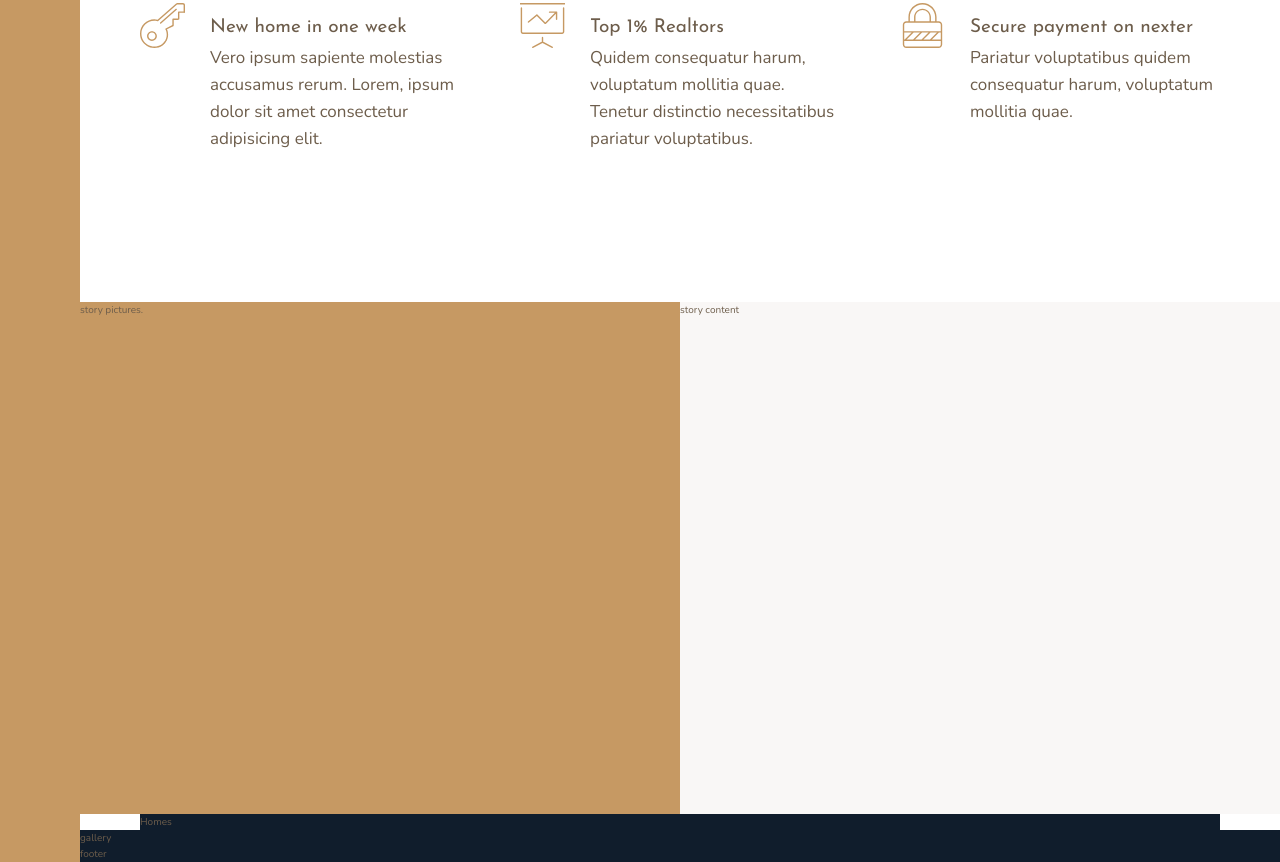
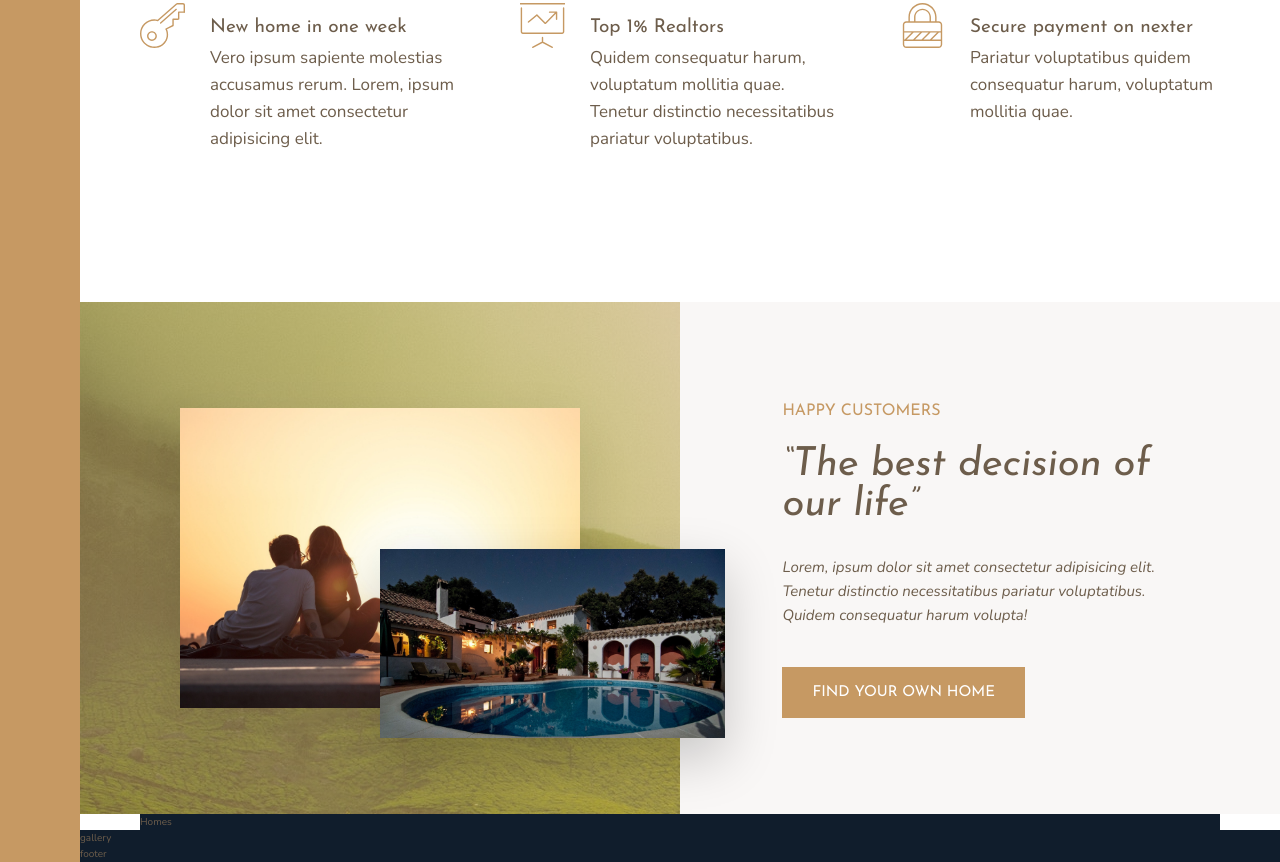
Before and after one commit to Edin93/Nexter, a website: page index.html in a window 1280 px wide. Shown: the part 976-1838 px from the top of the page. Drawn offline with nearby package versions, Linux system fonts and the light colour scheme.

Commit message:
Added the story section.

```diff
--- a/index.html
+++ b/index.html
@@ -85,11 +85,18 @@
     </section>
 
     <div class="story__pictures">
-        story pictures.
+        <img src="img/story-1.jpeg" alt="Couple with new house" class="story__img--1">
+        <img src="img/story-2.jpeg" alt="New house" class="story__img--2">
     </div>
 
     <div class="story__content">
-        story content
+        <h3 class="heading-3 mb-sm">Happy Customers</h3>
+        <h2 class="heading-2 heading-2--dark mb-md">&ldquo;The best decision of our life&rdquo;</h2>
+        <p class="story__text">
+            Lorem, ipsum dolor sit amet consectetur adipisicing elit. Tenetur distinctio necessitatibus pariatur
+            voluptatibus. Quidem consequatur harum volupta!
+        </p>
+        <button class="btn">FIND YOUR OWN HOME</button>
     </div>
 
     <section class="homes">
--- a/sass/_story.scss
+++ b/sass/_story.scss
@@ -2,10 +2,50 @@
     &__pictures {
         background-color: $color-primary;
         grid-column: full-start / col-end 4;
+        background-image:
+            linear-gradient(rgba($color-primary, .5), rgba($color-primary, .5)),
+            url(../img/back.jpg);
+
+        display: grid;
+        grid-template-rows: repeat(6, 1fr);
+        grid-template-columns: repeat(6, 1fr);
+        align-items: center;
+    }
+
+    &__img--1 {
+        width: 100%;
+        grid-row: 2 / 6;
+        grid-column: 2 / 6;
+        box-shadow: 0 2rem 5rem rgba(#000, .1);
+    }
+
+    &__img--2 {
+        width: 115%;
+        grid-row: 4 / 6;
+        grid-column: 4 / 7;
+        z-index: 50;
+        box-shadow: 0 2rem 5rem rgba(#000, .2);
     }
 
     &__content {
         background-color: $color-grey-light-1;
         grid-column: col-start 5 / full-end;
+
+        padding: 6rem 8vw;
+
+        // display: flex;
+        // flex-direction: column;
+        // justify-content: center;
+        // align-items: flex-start;
+
+        display: grid;
+        align-content: center;
+        justify-items: start;
+    }
+
+    &__text {
+        font-size: 1.5rem;
+        font-style: italic;
+        margin-bottom: 4rem;
     }
 }
--- a/sass/_typography.scss
+++ b/sass/_typography.scss
@@ -9,10 +9,24 @@
 
 .heading-2 {
    @extend %heading;
+   font-size: 4rem;
+   font-style: italic;
+   line-height: 1;
+
+   &--light {
+      color: $color-grey-light-1;
+   }
+
+   &--light {
+      color: $color-grey-dark-1;
+   }
 }
 
 .heading-3 {
    @extend %heading;
+   font-size: 1.6rem;
+   color: $color-primary;
+   text-transform: uppercase;
 }
 
 .heading-4 {
@@ -27,3 +41,36 @@
       color: $color-grey-dark-1;
    }
 }
+
+.btn {
+   background-color: $color-primary;
+   color: #fff;
+   border: none;
+   border-radius: 0;
+   font-family: $font-display;
+   font-size: 1.5rem;
+   text-transform: uppercase;
+   padding: 1.8rem 3rem;
+   cursor: pointer;
+   transition: all .2s;
+
+   &:hover {
+      background-color: $color-primary-dark;
+   }
+}
+
+.mb-sm {
+   margin-bottom: 2rem;
+}
+
+.mb-md {
+   margin-bottom: 3rem;
+}
+
+.mb-lg {
+   margin-bottom: 4rem;
+}
+
+.mb-hg {
+   margin-bottom: 8rem;
+}
```
Also changed, not shown: css/style.css.
